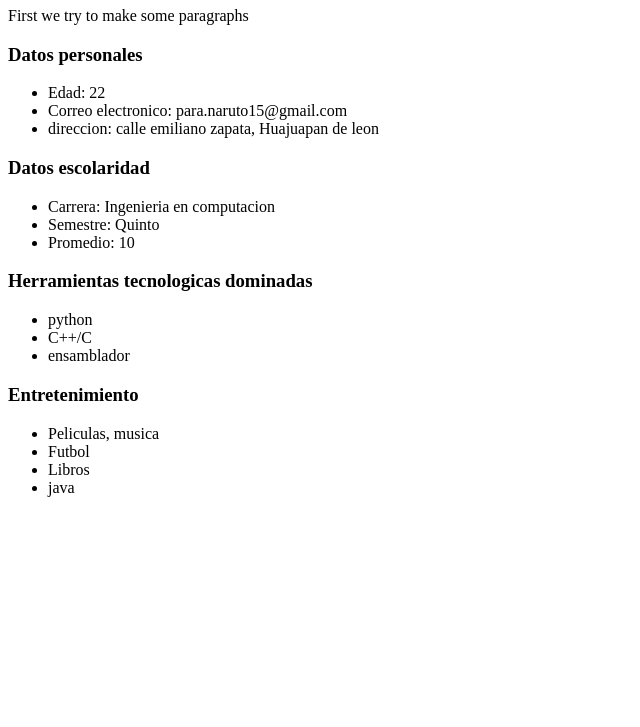
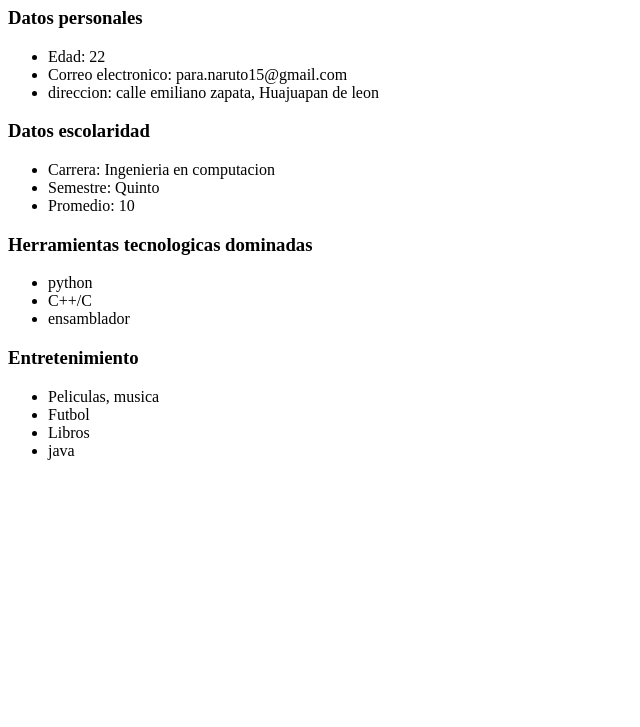
Before and after one commit to thernandez97/Tranquilino, a plain HTML site: page cv.html in a window 1280 px wide. Shown: the part 73-800 px from the top of the page, without its empty margins (0-640 px from the left). Drawn offline with Linux system fonts and the light colour scheme.

Commit message:
Update cv.html

```diff
--- a/cv.html
+++ b/cv.html
@@ -5,7 +5,7 @@
   </head>
   <body>
     <h1> Hernandez Garcia Tranquilino </h1>
-    <p>First we try to make some paragraphs</p>
+
 
     <h3>Datos personales</h3>
     <ul>
```
